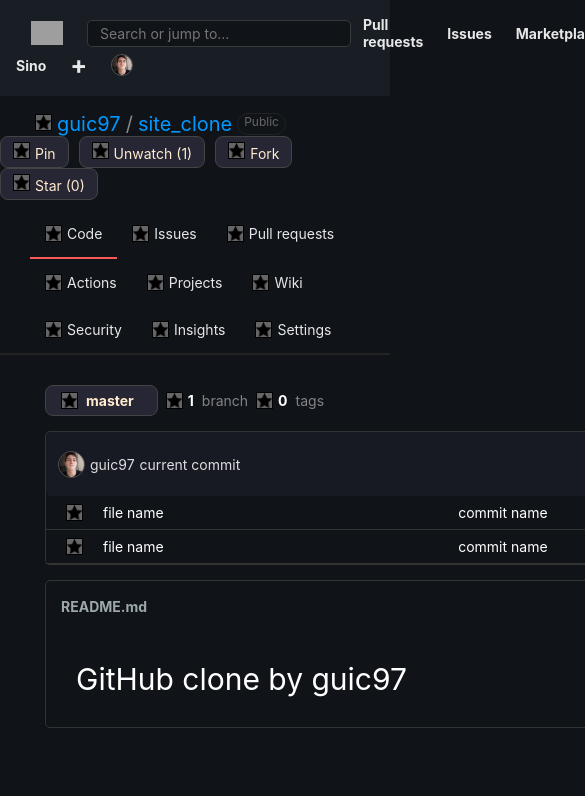
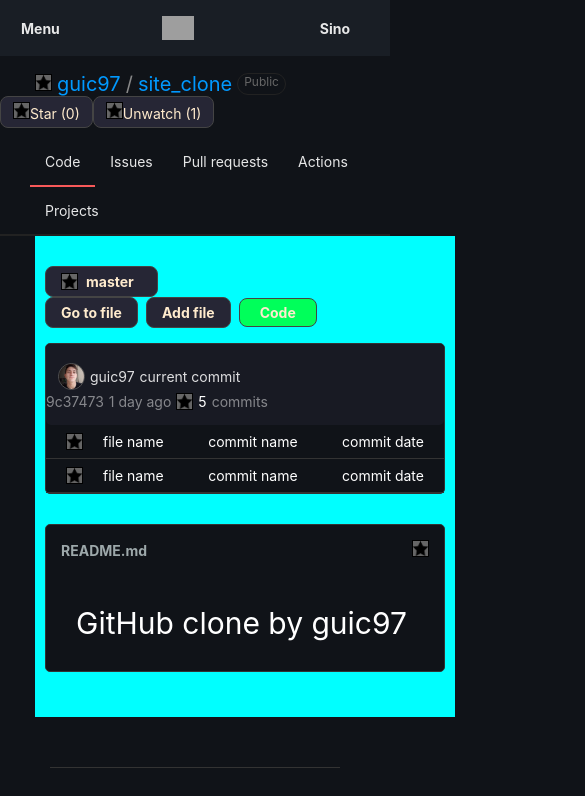
Before and after one commit to guic97/githubRepositoryClone, a Vue app: page / in a window 390 px wide. Shown: the top 796 px of the page, 585 px wide, since content can reach past the window. Built offline with nearby package versions, Linux system fonts and the light colour scheme; grey boxes are pictures that could not be loaded.

Commit message:
responsive site: start

```diff
--- a/src/components/siteAside.vue
+++ b/src/components/siteAside.vue
@@ -63,7 +63,6 @@
   .main{
     justify-content:flex-start;
     align-items: center;
-    width: 370px;
   }
   .spaceBetween{
     justify-content: space-between;
@@ -113,4 +112,9 @@
   .description p{
     font-size: 17px;
   }
+  @media screen and (max-width: 768px) {
+    .aside{
+      display: none;
+    }
+  }
 </style>
--- a/src/components/siteHeader.vue
+++ b/src/components/siteHeader.vue
@@ -1,22 +1,23 @@
 <template>
-  <header class='header'>
-    <nav>
-      <ul id="leftNav">
+  <header class='header flexDisplayWrap'>
+    <nav class='flexDisplayWrap'>
+      <ul class='flexDisplayWrap' id="leftNav">
+        <li><div id="menu">Menu</div></li>
         <li><a href="#"><img src="../assets/icon.png"></a></li>
-        <li><input type="text" placeholder="Search or jump to..."></li>
-        <ul>
-          <li><a href="#">Pull requests</a></li>
+        <ul class='flexDisplayWrap'>
+          <li><input type="text" placeholder="Search or jump to..."></li>
+          <li><a href="#">Pull</a></li>
           <li><a href="#">Issues</a></li>
           <li><a href="#">Marketplace</a></li>
           <li><a href="#">Explore</a></li>
         </ul>
       </ul>
-    </nav>
-    <nav>
-      <ul id="rightNav">
+      <ul class='flexDisplayWrap' id="rightNav">
         <li><a href="#">Sino</a></li>
-        <li><a href="#"><h1>+</h1></a></li>
-        <li><a href="#" ><img src="../assets/foto.jpg" id="profilePhoto"></a></li>
+        <ul class='flexDisplayWrap'>
+          <li><a href="#"><h1>+</h1></a></li>
+          <li><a href="#" ><img src="../assets/foto.jpg" id="profilePhoto"></a></li>
+        </ul>
       </ul>
     </nav>
   </header>
@@ -25,25 +26,16 @@
 <script>
 export default {
   name:"siteHeader",
-  data(){
-    return{
-
-    }
-  }
 }
 </script>
 
 <style scoped>
+
   header{
     background-color: rgb(25, 30, 37);
-    display: flex;
-    flex-wrap: wrap;
     justify-content: space-between;
     align-items: center;
     padding: 16px;
-  }
-  nav ul{
-    display: flex;
   }
   ul li, ul a{
     margin-right: 12px;
@@ -56,6 +48,10 @@
   a img{
     width: 32px;
   }
+  nav {
+    justify-content: space-between;
+    width: 100%;
+  }
   a img:hover{
     filter:brightness(70%);
   }
@@ -66,7 +62,7 @@
     color: rgb(190, 189, 189);
   }
   #leftNav:first-child{
-    margin-left: 15px;
+    margin-left: 5px;
   }
   input{
     color:white;
@@ -75,11 +71,25 @@
     padding: 4px 0;
     padding-left: 12px;
     border: 1px solid rgb(58, 57, 57);
-    width: 250px;
   }
   #profilePhoto{
     border: 1px solid #555;
     border-radius: 30px;
     width: 20px;
   }
+  #menu{
+    display: none;
+  }
+  @media screen and (max-width:768px){
+    nav ul ul{
+      display: none;
+    }
+    #menu{
+      display: block;
+    }
+    nav #leftNav{
+      width: 55%;
+      justify-content: space-between;
+    }
+  }
 </style>
--- a/src/components/siteNav.vue
+++ b/src/components/siteNav.vue
@@ -7,6 +7,14 @@
         <div><p>/</p></div>
         <div><a href="">site_clone</a></div>
         <div id="repositoryStatus">Public</div>
+      </div>
+      <div id="shortScreenButtons">
+        <div>
+          <div class="button"><img class="img" src="../assets/star.png" >Star (0)</div>
+        </div>
+        <div>
+          <div class="button"><img class="img" src="../assets/star.png" >Unwatch (1)</div>
+        </div>
       </div>
       <div class="rightButtons flexDisplayWrap">
         <div>
@@ -151,4 +159,47 @@
   .subNavbar img{
     margin-right: 5px;
   }
+  #shortScreenButtons{
+    display: none;
+  }
+  @media screen and (max-width:1000px){
+    .subNavbar > div:nth-child(9n){
+      display: none;
+    }
+  }
+  @media screen and (max-width:900px){
+    .subNavbar > div:nth-child(8n){
+      display: none;
+    }
+  }
+  @media screen and (max-width:800px){
+    .subNavbar > div:nth-child(7n){
+      display: none;
+    }
+  }
+  @media screen and (max-width:720px){
+    .subNavbar > div:nth-child(6n){
+      display: none;
+    }
+    .rightButtons{
+      display:none;
+    }
+    #shortScreenButtons{
+    display: flex;
+  }
+  }
+  @media screen and (max-width:580px){
+    .subNavbar > div:nth-child(5n){
+      display: none;
+    }
+  }
+  @media screen and (max-width:550px){
+    .subNavbar > div:nth-child(5n){
+      display: block;
+    }
+    .subNavbar > div > img{
+      display:none;
+    }
+  }
+
 </style>
--- a/src/components/siteSection.vue
+++ b/src/components/siteSection.vue
@@ -1,6 +1,6 @@
 <template>
-  <div class="main flexDisplayWrap">
-    <section class="section">
+  <div class="main">
+    <section class="section flexDisplayWrap">
       <div class="topButtons flexDisplayWrap">
         <div class="leftButtons flexDisplayWrap">
           <div class="button">
@@ -89,17 +89,19 @@
 
 <style scoped>
   .main{
-    max-width: 1000px;
-    align-items: center;
-    justify-content: flex-start;
-    color: white;
+    background-color: aqua;
+    max-width: 900px;
+    min-width: 420px;
   }
   .flexDisplayWrap{
     align-items: center;
   }
   section{
+    display: flex;
+    flex-wrap: wrap;
+    max-width: 100%;
+    color: white;
     padding: 30px 10px;
-    width: 900px;
   }
   .leftButtons div, .rightButtons div{
     display: flex;
@@ -146,6 +148,7 @@
     border-radius: 30px;
   }
   .repository, .readMe{
+    width: 100%;
     background-color: rgb(16, 19, 24);
     border: 1px solid #333;
     margin: 15px 0;
@@ -208,4 +211,9 @@
   .readMeContent p{
     font-size: 30px;
   }
+  @media screen and (max-width:620px){
+    .leftButtons > div:nth-child(2n), .leftButtons > div:nth-child(3n){
+      display: none;
+    }
+  }
 </style>
```
